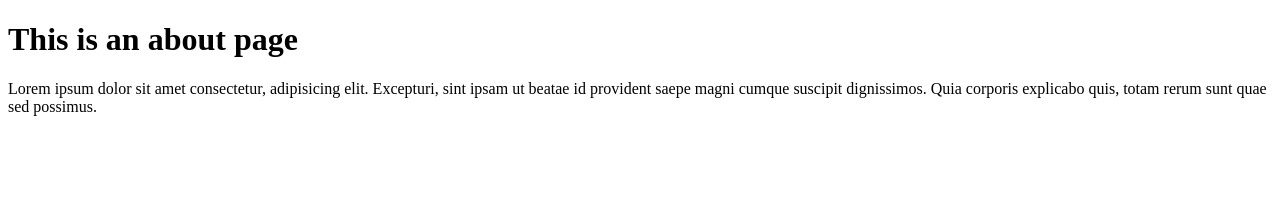
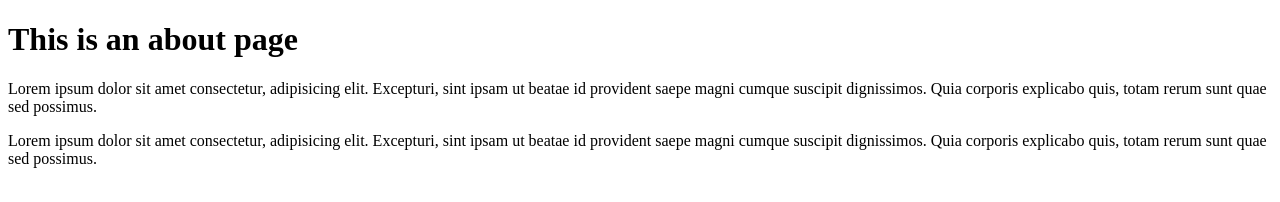
Before and after one commit to yfeng04/GithubDemo, a plain HTML site: page about.html in a window 1280 px wide. Drawn offline with Linux system fonts and the light colour scheme.

Commit message:
finish issue #2

```diff
--- a/about.html
+++ b/about.html
@@ -9,6 +9,7 @@
 <body>
     <h1>This is an about page</h1>
     <p>Lorem ipsum dolor sit amet consectetur, adipisicing elit. Excepturi, sint ipsam ut beatae id provident saepe magni cumque suscipit dignissimos. Quia corporis explicabo quis, totam rerum sunt quae sed possimus.</p>
+    <p>Lorem ipsum dolor sit amet consectetur, adipisicing elit. Excepturi, sint ipsam ut beatae id provident saepe magni cumque suscipit dignissimos. Quia corporis explicabo quis, totam rerum sunt quae sed possimus.</p>
 
 </body>
 </html>
```
